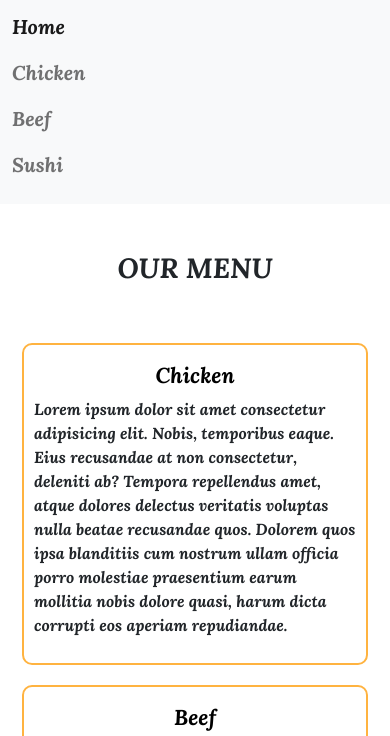
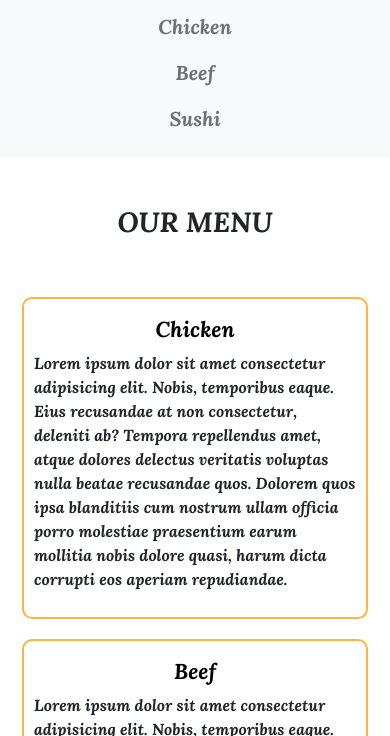
Before and after one commit to Othman9rh/module3-solution, a plain HTML site: page index.html in a window 390 px wide. Both pictures are taken after a click on the button "Toggle navigation". Shown: the part 59-795 px from the top of the page. Drawn offline with nearby package versions, Linux system fonts and the light colour scheme.

Commit message:
My Project Files

```diff
--- a/index.html
+++ b/index.html
@@ -18,20 +18,17 @@
     <nav class="navbar navbar-expand-lg bg-light">
         <div class="container">
           <a class="navbar-brand" href="#">Food LLC</a>
-          <button class="navbar-toggler" type="button" data-bs-toggle="collapse" data-bs-target="#navbarSupportedContent" aria-controls="navbarSupportedContent" aria-expanded="false" aria-label="Toggle navigation">
+          <button class="navbar-toggler d-md-none" type="button" data-bs-toggle="collapse" data-bs-target="#navbarSupportedContent" aria-controls="navbarSupportedContent" aria-expanded="false" aria-label="Toggle navigation">
             <span class="navbar-toggler-icon"></span>
           </button>
           <div class="collapse navbar-collapse" id="navbarSupportedContent">
-            <ul class="navbar-nav ms-auto mb-2 mb-lg-0 d-lg-none">
-              <li class="nav-item">
-                <a class="nav-link active" aria-current="page" href="#">Home</a>
-              </li>
-              <li class="nav-item">
+            <ul class="navbar-nav ms-auto mb-2 mb-lg-0 d-lg-none d-md-none">
+              <li class="nav-item text-center">
                 <a class="nav-link" href="#">Chicken</a>
-                <li class="nav-item">
+                <li class="nav-item text-center">
                     <a class="nav-link" href="#">Beef</a>
                   </li>
-                  <li class="nav-item">
+                  <li class="nav-item text-center">
                     <a class="nav-link" href="#">Sushi</a>
                   </li>
               </li>
```
